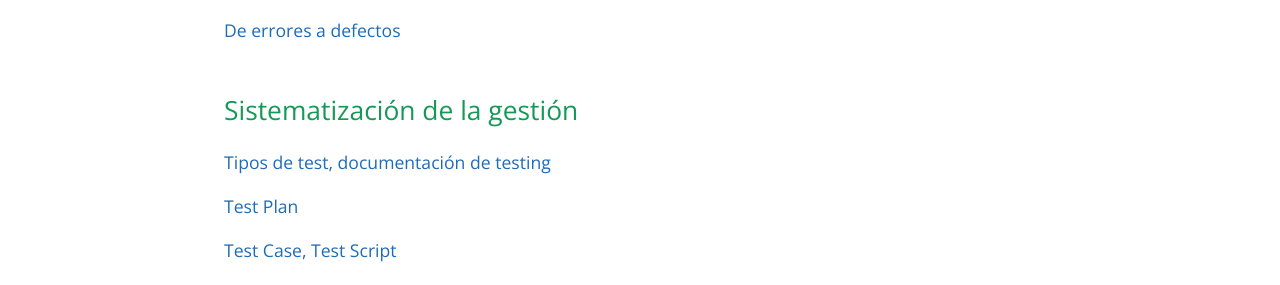
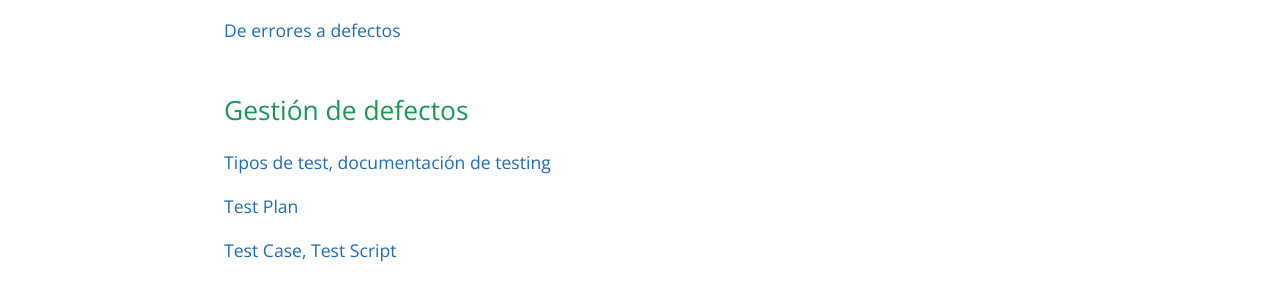
Before and after one commit to clombardi/design-thinking, a Jekyll site: the page built from testing/testing.index.md, in a window 1280 px wide. Shown: the part 309-594 px from the top of the page. Built offline with Jekyll 4.4.1, drawn with Linux system fonts in a browser that asks for light colours; our own code applies the rules of GitHub Pages for plain Markdown files.

Commit message:
Renombrado titulo a gestión de defectos

```diff
--- a/testing/testing.index.md
+++ b/testing/testing.index.md
@@ -9,7 +9,7 @@ layout: default
 [De errores a defectos](./errores-defectos)
 
 
-## Sistematización de la gestión
+## Gestión de defectos
 [Tipos de test, documentación de testing](./sistematizacion/tipos-documentacion)
 
 [Test Plan](./sistematizacion/test-plan)
```
